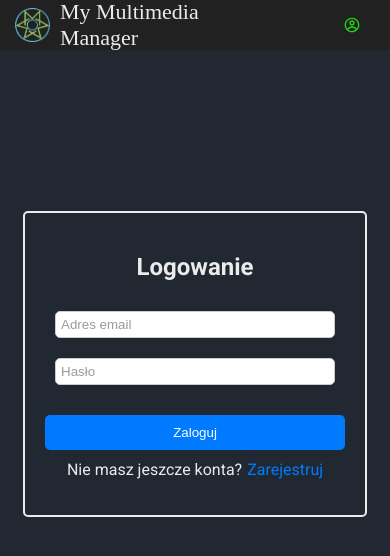
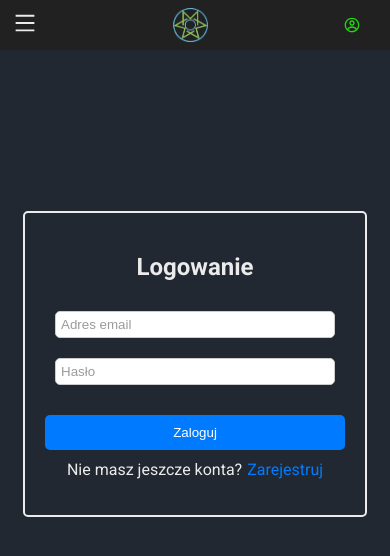
Before and after one commit to RafalWrzesniak/my-mutlimedia-manager-front, a React (Create React App) app: page / in a window 390 px wide. Shown: the top 556 px of the page. Built offline with nearby package versions, Linux system fonts and the light colour scheme.

Commit message:
Adjusts UI to be useful on mobile

```diff
--- a/src/App.js
+++ b/src/App.js
@@ -5,7 +5,7 @@ import TabMenu from './components/views/TabMenu';
 import Content from './components/views/Content';
 import Paginator from './components/views/Paginator';
 import { getListById, getUserListInfo, getDetailsForItems, getRecentlyDone, getItemById } from './components/api/MutlimediaManagerApi';
-import { tabToApi, tabToListObjects, getListsForTab, isBook, isGame, isMovie, decodeItem } from './components/utils/Utils';
+import { tabToApi, tabToListObjects, getListsForTab, isBook, isGame, isMovie, decodeItem, isDesktop } from './components/utils/Utils';
 import InitLoader from './components/utils/InitLoader';
 import TaskServiceDisplay from './components/utils/TaskServiceDisplay';
 import TaskService from './components/utils/TaskService';
@@ -16,6 +16,8 @@ import GameDetailedWindow from './components/views/detailed/GameDetailedWindow';
 import MovieDetailedWindow from './components/views/detailed/MovieDetailedWindow';
 import Login from './components/credentials/Login';
 import { CgProfile } from 'react-icons/cg';
+import { AiOutlineMenu } from "react-icons/ai";
+import Modal from 'react-modal';
 
 ReactModal.setAppElement('#root');
 
@@ -31,6 +33,7 @@ const App = () => {
   const [activeItem, setActiveItem] = useState();
   const [rememberedList, setRememberedList] = useState();
   const [isDialogOpen, setIsDialogOpen] = useState(false);
+  const [isMobileSideBarOpen, setIsMobileSideBarOpen] = useState(false);
   const [currentPage, setCurrentPage] = useState(0);
   const [totalPages, setTotalPages] = useState(1);
   const [sortKey, setSortKey] = useState('createdOn');
@@ -39,6 +42,7 @@ const App = () => {
   const [initLoading, setInitInitLoading] = useState(true);
   const [isLoggedIn, setIsLoggedIn] = useState(false);
   const [showTitle, setShowTitle] = useState(false);
+  const [currentListName, setCurrentListName] = useState('');
 
   const taskService = TaskService();
 
@@ -127,12 +131,14 @@ const App = () => {
     setDisplayedItemsWithPage(newList.allItems, 0)
     setCurrentPage(0);
     setTotalPages(Math.ceil((newList.items)/pageSize));
+    setIsMobileSideBarOpen(false)
     toolbarRef.current.turnOffRecentlyDoneButton();
     toolbarRef.current.clearSearchInput();
     toolbarRef.current.restartSorting(activeTab);
     setSortKey('createdOn');
     setSortDirection('ASC');
     setSearchInputData({})
+    setCurrentListName(newList.name)
   };
 
   const handleItemChange = (item) => {
@@ -206,6 +212,7 @@ const App = () => {
       setTabLists(updatedLists);
       let activeList = updatedLists.length > 0 ? updatedLists[0] : -1;
       setActiveList(activeList.id);
+      setCurrentListName(activeList.name)
       setDisplayedItems(activeList.allItems);
       toolbarRef.current.restartSorting(activeTab);
       toolbarRef.current.turnOffRecentlyDoneButton();
@@ -270,14 +277,23 @@ const App = () => {
     taskService.clearTask();
   }
 
+
   return (
     <div className="app">
       <div className='top-menu'>
+        {!isDesktop() &&
+          <div>
+            <AiOutlineMenu className='lists-menu' onClick={() => setIsMobileSideBarOpen(true)} />
+            <Modal isOpen={isMobileSideBarOpen} onRequestClose={() => setIsMobileSideBarOpen(false)} className="add-item-dialog-content" overlayClassName="add-item-dialog-overlay">
+              <Sidebar lists={tabLists} activeList={activeList} onListChange={handleListChange} activeApi={activeTab} addNewList={addNewList} refreshListsInApp={refreshListsInApp} taskService={taskService} />
+            </Modal>
+         </div>
+         }
         <div className='logo-placement' onClick={moveToDefaultView}>
             <img className='logo' src='logo.png' alt="Logo" />
-            My Multimedia Manager
+            {isDesktop() ? 'My Multimedia Manager' : currentListName}
         </div>
-        <TaskServiceDisplay loading={taskService.getLoading()} task={taskService.getTask()} />
+        {isDesktop() && <TaskServiceDisplay loading={taskService.getLoading()} task={taskService.getTask()} />}
         <div className='user-menu'>
           <CgProfile className='icon-user-menu'/>
           {username}
@@ -287,7 +303,9 @@ const App = () => {
       {(isLoggedIn) && (
       <div className="container">
         <InitLoader loading={initLoading} />
-        <Sidebar lists={tabLists} activeList={activeList} onListChange={handleListChange} activeApi={activeTab} addNewList={addNewList} refreshListsInApp={refreshListsInApp} taskService={taskService} />
+        {isDesktop() &&
+          <Sidebar lists={tabLists} activeList={activeList} onListChange={handleListChange} activeApi={activeTab} addNewList={addNewList} refreshListsInApp={refreshListsInApp} taskService={taskService} />
+        }
         <div className='content-with-menu'>
           <div className="tab-menu-container">
             <TabMenu activeTab={activeTab} onTabChange={setActiveTab} />
--- a/src/components/api/MutlimediaManagerApi.js
+++ b/src/components/api/MutlimediaManagerApi.js
@@ -25,9 +25,6 @@ const getUserListInfo = async () => {
 
 const getListById = async (listId, apiType, page, direction, sortKey, pageSize, propertyName, valueToFind, onSuccess = () => {}, onFailure = () => {}) => {
   const finalUrl = `${URL}/${apiType}/list?listId=${listId}&direction=${direction ? direction : 'ASC'}&sortKey=${sortKey ? sortKey : 'id'}&page=${page ? page : 0}&pageSize=${pageSize ? pageSize : 30}${propertyName ? '&propertyName=' + propertyName : ""}${valueToFind ? '&value=' + valueToFind : ""}`;
-  console.log(finalUrl)
-  console.log(onSuccess)
-  console.log(onFailure)
   const response = await get(finalUrl, onSuccess, onFailure);
   return getResponseData(response);
   };
--- a/src/components/utils/Utils.js
+++ b/src/components/utils/Utils.js
@@ -109,5 +109,9 @@ import moment from 'moment';
      return item;
    }
 
+   function isDesktop() {
+    return window.innerWidth > 600;
+   }
+
   export { tabToApi, tabToListObjects, getListsForTab, formatDate, formatTime, listToString,
-     isBook, isGame, getFinishedOn, itemToApi, isMovie, isEncoded, encodeItem, decodeItem}
+     isBook, isGame, getFinishedOn, itemToApi, isMovie, isEncoded, encodeItem, decodeItem, isDesktop}
--- a/src/css/add-item-dialog.css
+++ b/src/css/add-item-dialog.css
@@ -29,12 +29,18 @@
     width: 500px;
     background-color: var(--background_color);
     border-radius: 0px 8px 8px 8px;
-    border: solid;
-    border-color: var(--my_blue);
-    border-width: 2px;
+    border: solid 2px var(--my_blue);
     padding: 20px 30px 10px 20px;
   }
 
+@media (max-width: 600px) {
+  .add-item-dialog-content {
+     top: 15vh;
+     left: 2vw;
+     width: 84vw;
+     border-radius: 8px;
+  }
+}
 
   .add-item-dialog-content:not(:focus) {
     border-color: var(--my_blue);
--- a/src/css/sidebar.css
+++ b/src/css/sidebar.css
@@ -25,6 +25,12 @@
     padding-right: 20px;
     padding-bottom: 20px;
   }
+
+@media (max-width: 600px) {
+  .sidebar {
+     margin-left: 15vw;
+  }
+}
 
   .sidebar-title {
     font-family: 'Roboto';
--- a/src/css/tab-menu.css
+++ b/src/css/tab-menu.css
@@ -19,6 +19,13 @@
     gap: 15px;
   }
 
+  @media (max-width: 600px) {
+    .tab-menu {
+      display: flex;
+      gap: 5px;
+    }
+  }
+
   .tab {
     cursor: pointer;
     padding: 8px 32px;
@@ -28,6 +35,13 @@
     background-color: var(--light_gray);
     border-radius: 5px 5px 0px 0px;
     font-size: 16px;
+  }
+
+  @media (max-width: 600px) {
+    .tab {
+      padding: 8px 12px;
+      font-size: 14px;
+    }
   }
 
   .tab.active {
@@ -45,3 +59,9 @@
     margin-right: 8px;
     font-size: 24px;
   }
+
+  @media (max-width: 600px) {
+     .tab-icon {
+       font-size: 18px;
+     }
+   }
--- a/src/css/toolbar.css
+++ b/src/css/toolbar.css
@@ -32,7 +32,7 @@
     color: var(--almost_white);
     padding: 5px;
     height: 35px;
-    width: 100px;
+    width: min-content;
     border: solid 2px var(--light_gray);
     border-radius: 5px;
     font-size: 14px;
@@ -51,7 +51,7 @@
     border: solid 2px var(--light_gray);
     border-radius: 5px;
     outline: none;
-    width: 250px;
+    width: 200px;
     height: 22px;
     color: var(--almost_white);
     font-size: 14px;
--- a/src/index.css
+++ b/src/index.css
@@ -54,6 +54,30 @@
   margin-left: 10px;
 }
 
+@media (max-width: 600px) {
+  .logo-placement {
+    font-family: 'Roboto';
+    font-size: 16px;
+    min-width: max-content;
+    max-width: max-content;
+    width: max-content;
+    gap: 10px;
+  }
+}
+
+.lists-menu {
+  margin-top: 6px;
+  margin-left: 2vw;
+  display: flex;
+  padding: 5px;
+  align-items: center;
+  font-size: 24px;
+}
+
+.lists-menu:hover {
+  cursor: pointer;
+}
+
 .logo {
   width: 100%;
   max-width: 35px;
@@ -85,10 +109,17 @@ body {
 .container {
   display: flex;
   gap: 20px;
-  margin-top: 8vh;
+  margin-top: 10vh;
   padding-left: 10vh;
   padding-right: 10vh;
   max-height: 90vh;
+}
+
+@media (max-width: 600px) {
+  .container {
+    padding-left: 2vw;
+    padding-right: 2vw;
+  }
 }
 
 .horizontal-container {
@@ -133,6 +164,7 @@ body {
 @media (max-width: 2000px) {
   .content {
     max-height: 60vh;
+    padding: 10px;
   }
 }
 
```
